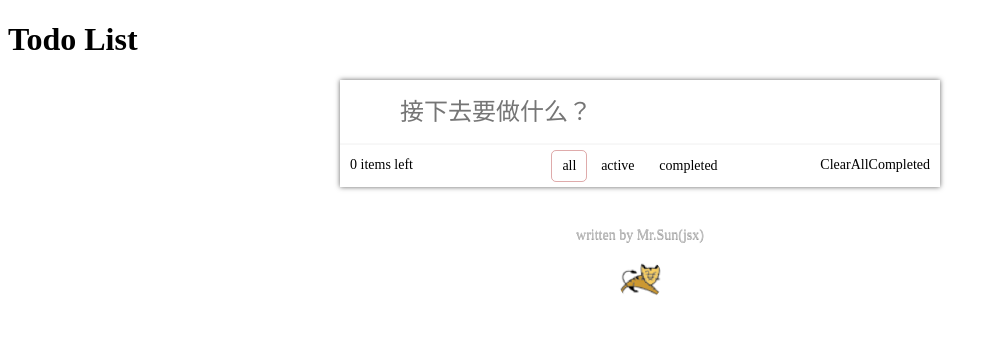
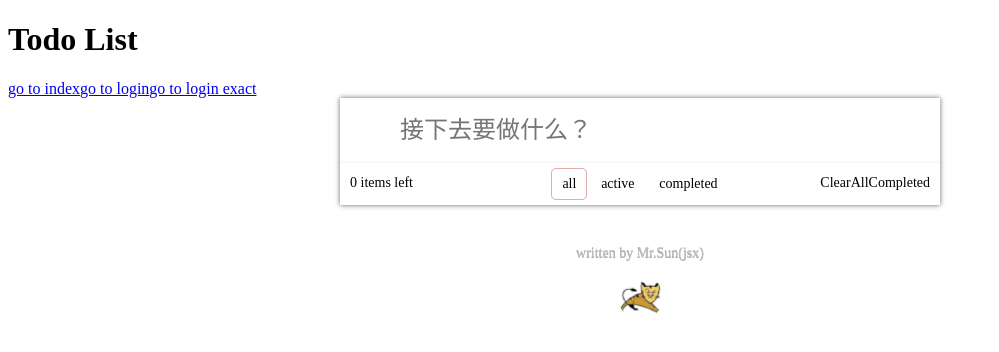
Before and after one commit to monking92/todo-list, a Vue app: page /#/index in a window 1280 px wide. Shown: the top 352 px of the page, without its empty margins (0-999 px from the left). Built offline with nearby package versions, Linux system fonts and the light colour scheme.

Commit message:
feat: 接入 vue-router v4

```diff
--- a/package.json
+++ b/package.json
@@ -36,6 +36,7 @@
   },
   "dependencies": {
     "core-js": "^2.6.12",
-    "vue": "^3.4.32"
+    "vue": "^3.4.32",
+    "vue-router": "^4.4.0"
   }
 }
--- a/src/App.vue
+++ b/src/App.vue
@@ -2,21 +2,31 @@
   <div class="app">
     <div class="cover"></div>
     <Header></Header>
-    <Todo></Todo>
+
+    <router-link to="/index">go to index</router-link>
+    <router-link to="/login">go to login</router-link>
+    <router-link to="/login/exact">go to login exact</router-link>
+
+    <!-- v-enter-from -> v-enter-active -> v-enter-to -->
+    <!-- v-leave-from -> v-leave-active -> v-leave-to -->
+    <router-view v-slot="{ Component }">
+      <transition name="fade">
+        <component :is="Component" />
+      </transition>
+    </router-view>
+
     <Footer></Footer>
   </div>
 </template>
 
 <script>
 import Header from './components/Header.js'
-import Todo from './components/Todo.vue'
 // import Footer from './components/Footer'
 import Footer from './components/Footer.jsx'
 
 export default {
   components: {
     Header,
-    Todo,
     Footer
   },
   beforeCreate() {
@@ -69,4 +79,11 @@ export default {
     z-index -1
   }
 }
+
+.fade-enter-active, .fade-leave-active {
+  transition: opacity .5s ease;
+}
+.fade-enter-from, .fade-leave-to {
+  opacity: 0
+}
 </style>
--- a/src/main.js
+++ b/src/main.js
@@ -1,5 +1,6 @@
 import { createApp, h } from 'vue'
 import App from './App.vue'
+import router from '@/router/index'
 
 // import './assets/style/base.styl'
 import '#/style/base.styl'
@@ -57,4 +58,5 @@ const app = createApp({
   }
 })
 
+app.use(router)
 app.mount('#app')
--- /dev/null
+++ b/src/router/index.js
@@ -0,0 +1,19 @@
+import { createRouter, createWebHashHistory } from 'vue-router'
+import routes from './routes'
+
+export default createRouter({
+  history: createWebHashHistory(),
+  routes,
+  // strict: true, // 应用到所有路由
+  linkActiveClass: 'active-link',
+  linkExactActiveClass: 'exact-active-link',
+  scrollBehavior(to, from, savedPosition) {
+    if (savedPosition) {
+      return savedPosition
+    } else {
+      return { top: 0 }
+    }
+  },
+  // parseQuery(query) {},
+  // stringifyQuery(obj) {},
+})
--- /dev/null
+++ b/src/router/routes.js
@@ -0,0 +1,36 @@
+import Todo from '@/views/todo'
+import Login from '@/views/login'
+
+export default [
+  {
+    path: '/',
+    redirect: '/index'
+  },
+  {
+    path: '/index',
+    component: Todo,
+    alias: '/home',
+    strict: true, // 不会匹配 /index/
+    sensitive: true, // 不会匹配 /Index
+    props: true,
+    meta: {},
+    /* children: [
+      {
+        // UserHome 将被渲染
+        path: '',
+        name: 'user',
+        component: UserHome
+      }
+    ] */
+  },
+  {
+    path: '/login',
+    component: Login,
+    children: [
+      {
+        path: 'exact',
+        component: Login
+      }
+    ]
+  }
+]
--- /dev/null
+++ b/src/views/login/index.vue
@@ -0,0 +1 @@
+<template>login</template>
--- a/src/components/TodoItem.vue
+++ b/src/views/todo/TodoItem.vue
@@ -45,10 +45,10 @@ export default {
     appearance: none
     outline none
     &::after{
-      content url('../assets/img/round.svg')
+      content url('@/assets/img/round.svg')
     }
     &:checked::after{
-      content url('../assets/img/done.svg')
+      content url('@/assets/img/done.svg')
     }
   }
   label {
```
Also changed, not shown: src/views/todo/TodoTabs.vue (renamed from src/components/TodoTabs.vue), src/views/todo/index.vue (renamed from src/components/Todo.vue), 2 other files (tests, documents, lock files or other folders).
